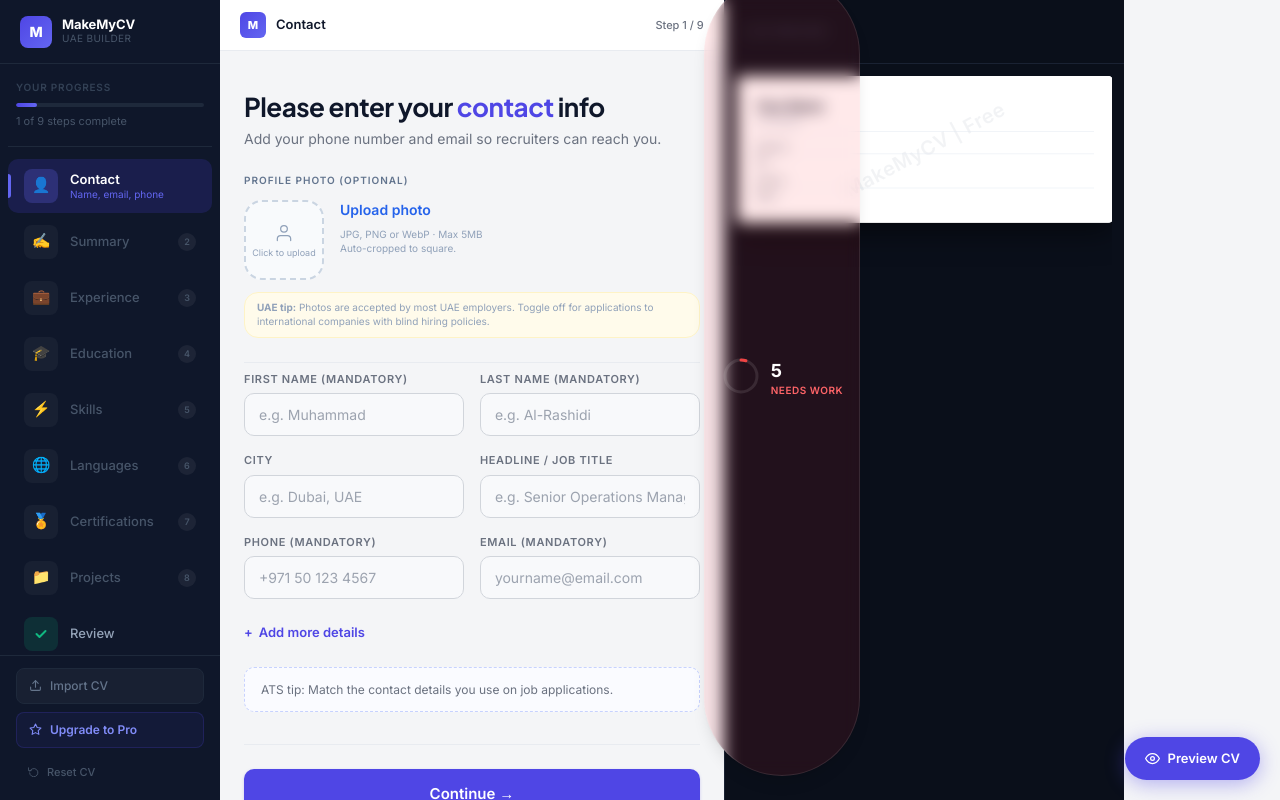
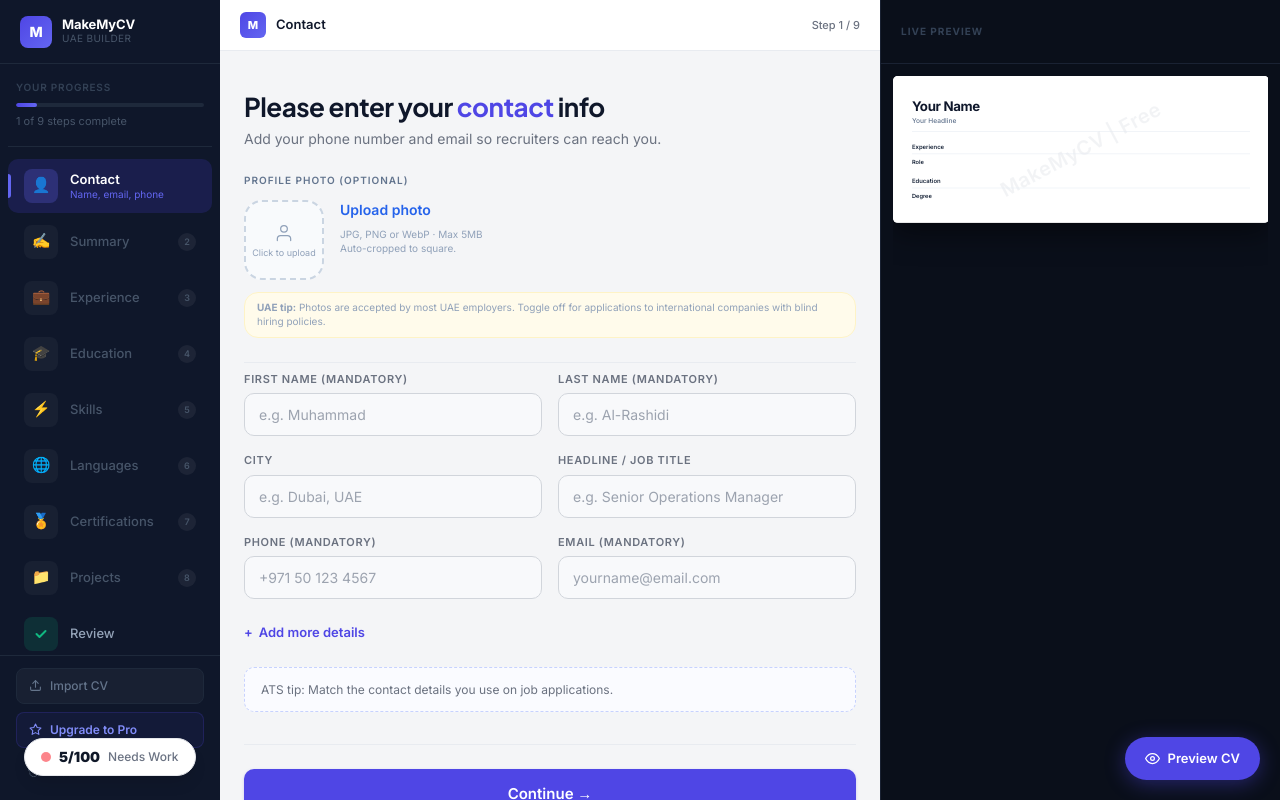
Before and after one commit to SpartanAbdullah/makemycv-app, a Next.js app: page /builder in a window 1280 px wide. Built offline with nearby package versions, Linux system fonts and the light colour scheme.

Commit message:
Improved Widget & Attestation feature visibility

```diff
--- a/components/ScoreWidget.tsx
+++ b/components/ScoreWidget.tsx
@@ -5,92 +5,52 @@ import { useRouter } from "next/navigation";
 import { useCvStore } from "../lib/store/cvStore";
 import { calculateScore } from "../lib/scoreEngine";
 
-function getScoreColor(total: number) {
-  if (total >= 85)
-    return { ring: "#22c55e", bg: "bg-green-500/10", text: "text-green-400" };
-  if (total >= 65)
-    return { ring: "#3b82f6", bg: "bg-blue-500/10", text: "text-blue-400" };
-  if (total >= 40)
-    return { ring: "#f59e0b", bg: "bg-amber-500/10", text: "text-amber-400" };
-  return { ring: "#ef4444", bg: "bg-red-500/10", text: "text-red-400" };
+function getDotColor(grade: string) {
+  if (grade === "Excellent") return "bg-green-500";
+  if (grade === "Good") return "bg-blue-500";
+  if (grade === "Fair") return "bg-amber-500";
+  return "bg-red-500";
 }
-
-const RADIUS = 16;
-const CIRCUMFERENCE = 2 * Math.PI * RADIUS;
 
 export default function ScoreWidget() {
   const router = useRouter();
   const data = useCvStore((state) => state.data);
   const result = useMemo(() => calculateScore(data), [data]);
-  const color = getScoreColor(result.total);
-  const offset = CIRCUMFERENCE * (1 - result.total / 100);
-
-  const tooltipText =
-    result.total === 100
-      ? "Your CV scores perfectly! \u2713"
-      : "Click to see what to improve \u2192";
+  const dotColor = getDotColor(result.grade);
+  const isPerfect = result.total === 100;
 
   return (
     <button
       type="button"
       onClick={() => router.push("/builder?step=score")}
-      className={`group relative fixed z-40 bottom-20 right-5 lg:bottom-6 lg:right-6 xl:right-[420px] flex items-center gap-2.5 rounded-full border border-white/10 px-4 py-2.5 shadow-lg backdrop-blur-sm transition-all hover:scale-105 hover:shadow-xl ${color.bg}`}
+      className="group fixed bottom-6 left-6 z-50 flex items-center gap-2 rounded-full border border-gray-200 bg-white px-4 py-2 shadow-lg transition-shadow hover:shadow-xl max-w-[180px] cursor-pointer"
       aria-label={`CV Score: ${result.total} out of 100 — ${result.grade}`}
     >
-      {/* Attention dot / perfect check */}
-      {result.total < 100 ? (
-        <span className="absolute -right-0.5 -top-0.5 h-2.5 w-2.5 animate-pulse rounded-full bg-amber-400" />
-      ) : (
-        <span className="absolute -right-0.5 -top-0.5 flex h-3 w-3 items-center justify-center rounded-full bg-green-500 text-[7px] font-bold text-white">
+      {/* CSS-only tooltip */}
+      <span className="pointer-events-none absolute bottom-full left-0 mb-2 hidden whitespace-nowrap rounded-lg bg-gray-900 px-3 py-1.5 text-xs text-white group-hover:block">
+        Click to see what to fix {"\u2192"}
+      </span>
+
+      {/* Colored dot or checkmark */}
+      {isPerfect ? (
+        <span className="shrink-0 text-xs font-bold text-green-600">
           {"\u2713"}
         </span>
+      ) : (
+        <span
+          className={`h-2.5 w-2.5 shrink-0 rounded-full animate-pulse ${dotColor}`}
+        />
       )}
 
-      {/* CSS-only tooltip */}
-      <span className="pointer-events-none absolute bottom-full right-0 mb-2 whitespace-nowrap rounded-lg bg-gray-900 px-3 py-1.5 text-xs text-white opacity-0 transition-opacity group-hover:opacity-100">
-        {tooltipText}
-        <span className="absolute right-4 top-full border-4 border-transparent border-t-gray-900" />
+      {/* Score number */}
+      <span className="text-sm font-black text-gray-900">
+        {result.total}/100
       </span>
 
-      {/* Ring */}
-      <svg
-        width="40"
-        height="40"
-        viewBox="0 0 40 40"
-        className="shrink-0 -rotate-90"
-      >
-        <circle
-          cx="20"
-          cy="20"
-          r={RADIUS}
-          fill="none"
-          stroke="currentColor"
-          strokeWidth="3"
-          className="text-white/10"
-        />
-        <circle
-          cx="20"
-          cy="20"
-          r={RADIUS}
-          fill="none"
-          stroke={color.ring}
-          strokeWidth="3"
-          strokeLinecap="round"
-          strokeDasharray={CIRCUMFERENCE}
-          strokeDashoffset={offset}
-          className="transition-all duration-500"
-        />
-      </svg>
-
-      {/* Score + Grade */}
-      <div className="flex flex-col items-start leading-none">
-        <span className="text-lg font-bold text-white">{result.total}</span>
-        <span
-          className={`text-[10px] font-semibold uppercase tracking-wider ${color.text}`}
-        >
-          {result.grade}
-        </span>
-      </div>
+      {/* Grade label */}
+      <span className="text-xs font-medium text-gray-500 truncate">
+        {result.grade}
+      </span>
     </button>
   );
 }
--- a/components/pdf/CVDocument.tsx
+++ b/components/pdf/CVDocument.tsx
@@ -382,8 +382,10 @@ const EducationEntry = ({
       </Text>
     ) : null}
     {edu.attested ? (
-      <Text style={{ fontSize: 7.5, color: "#1E2A4A", marginTop: 2 }}>
-        Attested
+      <Text style={{ fontSize: 7.5, color: "#15803d", marginTop: 2 }}>
+        {edu.attestingBody?.trim()
+          ? `\u2713 Attested \u2014 ${edu.attestingBody.trim()}`
+          : "Attested"}
       </Text>
     ) : null}
   </View>
--- a/lib/templates/ats-clean.tsx
+++ b/lib/templates/ats-clean.tsx
@@ -341,11 +341,13 @@ export const ATSCleanTemplate = ({
                     <span
                       style={{
                         fontSize: "10px",
-                        color: "#6B7280",
+                        color: "#15803d",
                         marginLeft: "8px",
                       }}
                     >
-                      (Attested)
+                      {edu.attestingBody?.trim()
+                        ? `\u2713 Attested — ${edu.attestingBody.trim()}`
+                        : "(Attested)"}
                     </span>
                   )}
                 </div>
--- a/lib/templates/classic.tsx
+++ b/lib/templates/classic.tsx
@@ -284,6 +284,11 @@ export const ClassicTemplate = ({ data, plan = "free" }: { data: CvData; plan?:
                       {edu.notes ? <span>{edu.notes.trim()}</span> : null}
                     </div>
                   )}
+                  {edu.attested && edu.attestingBody?.trim() && (
+                    <p className="mt-0.5 text-xs font-medium text-green-700">
+                      {"\u2713"} Attested — {edu.attestingBody.trim()}
+                    </p>
+                  )}
                 </div>
               ))}
             </div>
--- a/lib/templates/executive.tsx
+++ b/lib/templates/executive.tsx
@@ -503,7 +503,9 @@ export const ExecutiveTemplate = ({
                           flexShrink: 0,
                         }}
                       >
-                        ATTESTED
+                        {edu.attestingBody?.trim()
+                          ? `\u2713 ATTESTED — ${edu.attestingBody.trim()}`
+                          : "ATTESTED"}
                       </span>
                     )}
                   </div>
--- a/lib/templates/modern.tsx
+++ b/lib/templates/modern.tsx
@@ -260,6 +260,11 @@ export const ModernTemplate = ({ data }: { data: CvData; plan?: "free" | "pro" }
                     <div className="text-xs text-slate-400">
                       {formatRange(edu.startDate, edu.endDate)}
                     </div>
+                    {edu.attested && edu.attestingBody?.trim() && (
+                      <p className="mt-0.5 text-xs font-medium text-green-700">
+                        {"\u2713"} Attested — {edu.attestingBody.trim()}
+                      </p>
+                    )}
                   </div>
                 ))}
               </div>
```
Also changed, not shown: .claude/settings.local.json.
